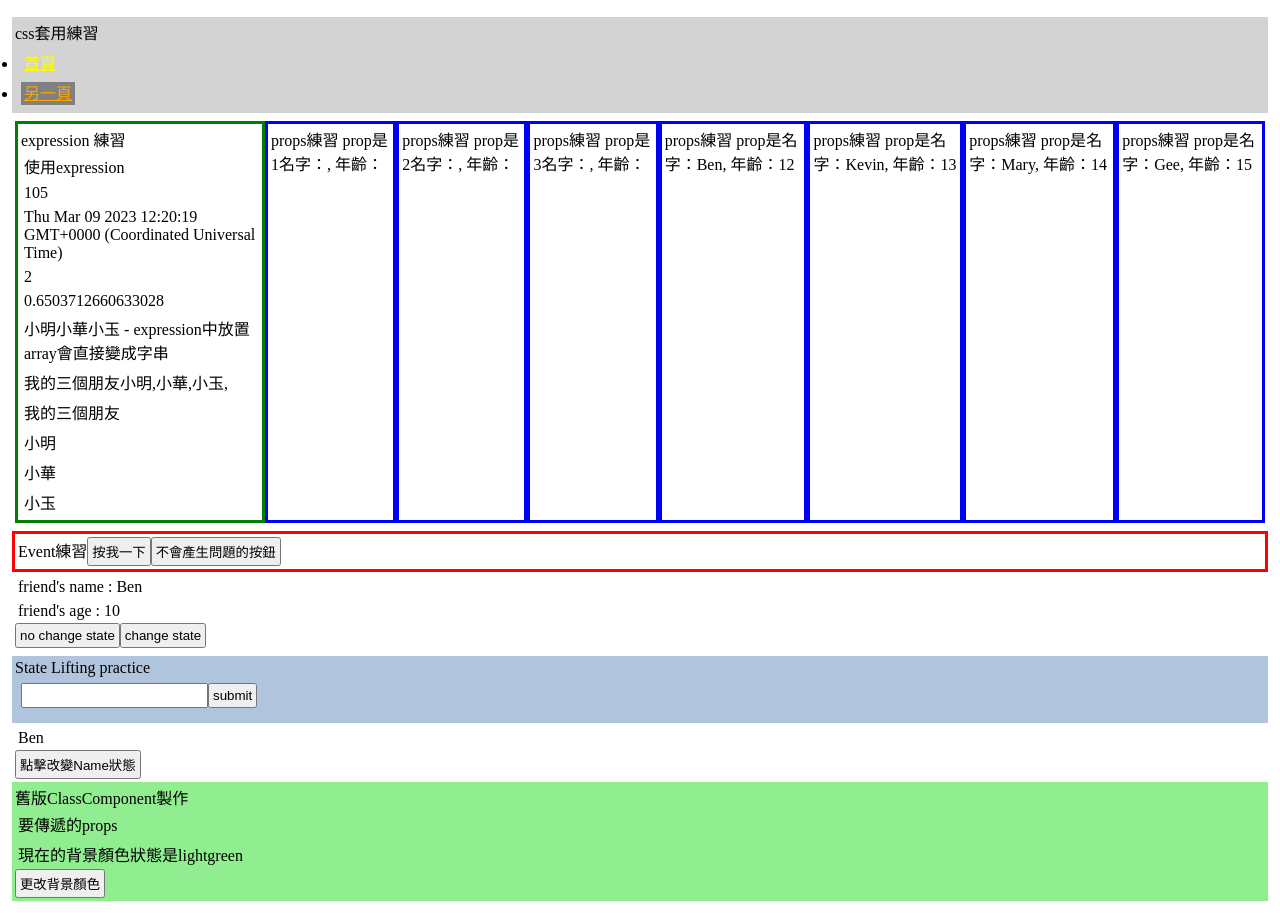
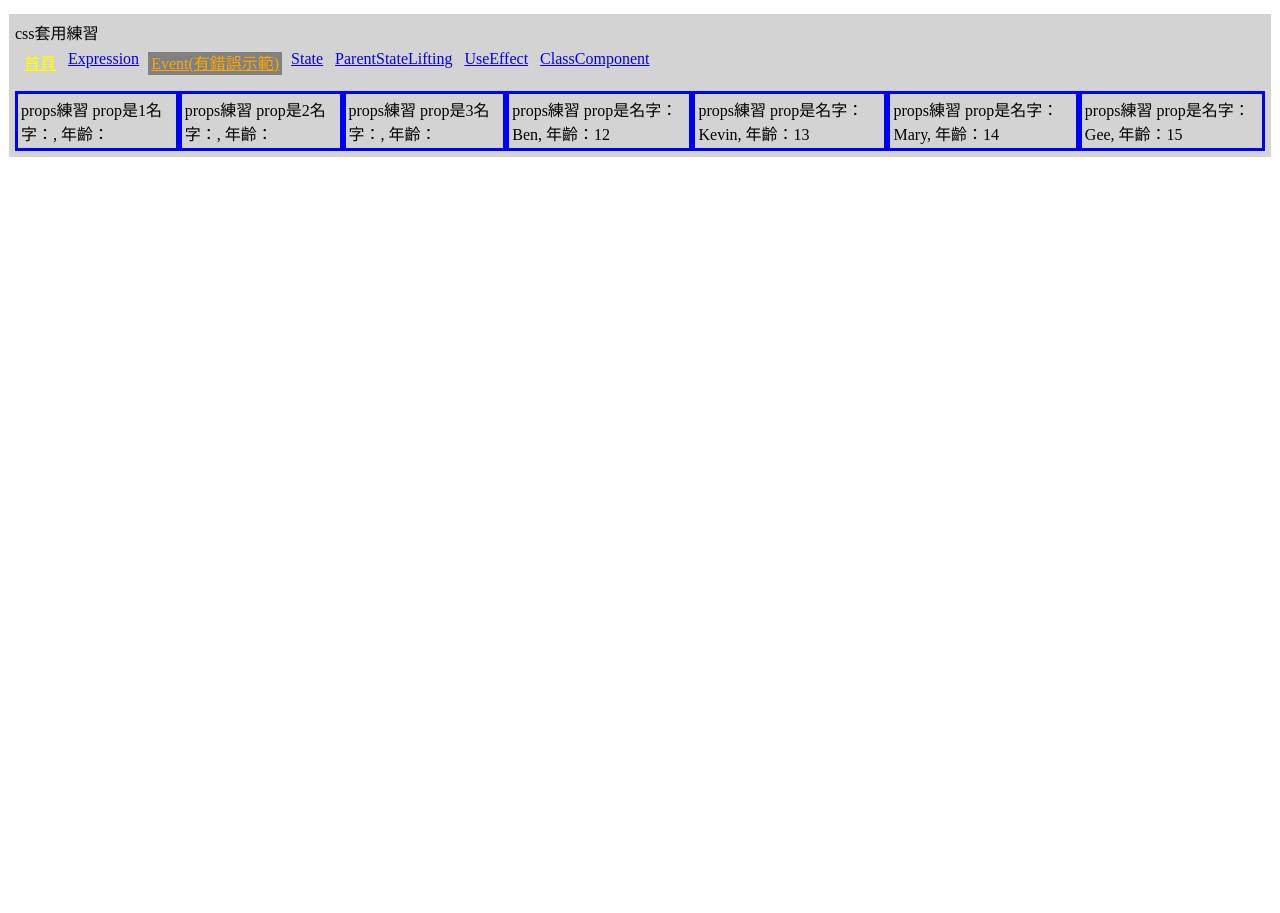
Before and after one commit to thk61159/ReactPractice, a React (Create React App) app: page / in a window 1280 px wide. After the commit the page ends 800 px from the top, so only its background shows below. Built offline with nearby package versions, Linux system fonts and the light colour scheme.

Commit message:
feat: react router

```diff
--- a/package.json
+++ b/package.json
@@ -8,6 +8,7 @@
     "@testing-library/user-event": "^13.5.0",
     "react": "^18.2.0",
     "react-dom": "^18.2.0",
+    "react-router-dom": "^6.8.2",
     "react-scripts": "5.0.1",
     "web-vitals": "^2.1.4"
   },
--- a/src/App.js
+++ b/src/App.js
@@ -1,39 +1,35 @@
+import { BrowserRouter, Routes, Route } from 'react-router-dom'
 import Expression from './Expression'
 import Nav from './Nav'
-import Props from './Props'
+import Homeprops from './Homeprops'
 import Event from './Event'
 import State from './State'
 import ParentStateLifting from './ParentStateLifting'
 import UseEffect from './UseEffect'
 import ClassComponent from './ClassComponent'
-const arrforprops = ['1', '2', '3']
-const people = [
-	{ name: 'Ben', age: 12 },
-	{ name: 'Kevin', age: 13 },
-	{ name: 'Mary', age: 14 },
-	{ name: 'Gee', age: 15 }
-]
+
 function App() {
 	return (
-		<div>
-			<Nav />
-			<div style={{ display: 'flex' }}>
-				<Expression />
-				<Props prop={arrforprops[0]} />
-				<Props prop={arrforprops[1]} />
-				<Props prop={arrforprops[2]} />
-				{people.map((e, index) => (
-					<Props name={e.name} age={e.age} key={index} />
-				))}
-			</div>
-			<Event />
-			<State />
-      <ParentStateLifting />
-      <UseEffect />
-      <ClassComponent anyprop = '要傳遞的props'/>
-		</div>
+		<BrowserRouter>
+			<Routes>
+				<Route path="/" element={<Nav />}>
+					<Route index element={<Homeprops />}></Route>
+					<Route path="Expression" element={<Expression />}></Route>
+					<Route path="Event" element={<Event />}></Route>
+					<Route path="State" element={<State />}></Route>
+					<Route
+						path="ParentStateLifting"
+						element={<ParentStateLifting />}
+					></Route>
+					<Route path="UseEffect" element={<UseEffect />}></Route>
+					<Route
+						path="ClassComponent"
+						element={<ClassComponent anyprop="要傳遞的props" />}
+					></Route>
+				</Route>
+			</Routes>
+		</BrowserRouter>
 	)
-
 }
 
 export default App
--- a/src/Event.js
+++ b/src/Event.js
@@ -13,9 +13,9 @@ const Event = () => {
 		<div className='event'>
 			Event練習
 			<button onClick={clickHandler}>按我一下</button>
-			{/* <button onClick={clickHandler1('會產生問題的寫法')}>
+			<button onClick={clickHandler1('會產生問題的寫法')}>
 				會產生問題的按鈕
-			</button> */}
+			</button>
 			<button onClick={() => clickHandler1('不會產生問題的寫法')}>
 				不會產生問題的按鈕
 			</button>
--- /dev/null
+++ b/src/Homeprops.js
@@ -0,0 +1,23 @@
+import React from 'react'
+import Props from './Props'
+const arrforprops = ['1', '2', '3']
+const people = [
+	{ name: 'Ben', age: 12 },
+	{ name: 'Kevin', age: 13 },
+	{ name: 'Mary', age: 14 },
+	{ name: 'Gee', age: 15 },
+]
+const Homeprops = () => {
+	return (
+		<div style={{ display: 'flex' }}>
+			<Props prop={arrforprops[0]} />
+			<Props prop={arrforprops[1]} />
+			<Props prop={arrforprops[2]} />
+			{people.map((e, index) => (
+				<Props name={e.name} age={e.age} key={index} />
+			))}
+		</div>
+	)
+}
+
+export default Homeprops
--- a/src/Nav.js
+++ b/src/Nav.js
@@ -1,21 +1,42 @@
 import React from 'react'
-
+import { Outlet, Link } from 'react-router-dom'
 const Nav = () => {
 	return (
 		<div className="nav">
+			<nav>
 				css套用練習
-			<ul>
+				<ul style={{ display: 'flex', listStyleType: 'none' }}>
 					<li>
-					<a href="/#" style={{ color: 'yellow' }}>
+						<Link to="/" style={{ color: 'yellow' }}>
 							首頁
-					</a>
+						</Link>
 					</li>
 					<li>
-					<a href="/#" style={{ color: 'orange' , backgroundColor: "gray"}}>
-						另一頁
-					</a>
+						<Link to="/Expression">Expression</Link>
+					</li>
+					<li>
+						<Link
+							to="/Event"
+							style={{ color: 'orange', backgroundColor: 'gray' }}
+						>
+							Event(有錯誤示範)
+						</Link>
+					</li>
+					<li>
+						<Link to="/State">State</Link>
+					</li>
+					<li>
+						<Link to="/ParentStateLifting">ParentStateLifting</Link>
+					</li>
+					<li>
+						<Link to="/UseEffect">UseEffect</Link>
+					</li>
+					<li>
+						<Link to="/ClassComponent">ClassComponent</Link>
 					</li>
 				</ul>
+			</nav>
+			<Outlet />
 		</div>
 	)
 }
--- a/src/State.js
+++ b/src/State.js
@@ -2,7 +2,7 @@ import React, { useState } from 'react'
 
 const State = () => {
 	let age = 10
-	const nonechangstate = () => (name = 'Mr' + name)
+	const nonechangstate = () => (name = 'Mr.' + name)
 	let [name, setName] = useState('Ben')
   const changstate = () => {
 		if (!name.includes('Mr.')) {
```
Also changed, not shown: 1 other file (tests, documents, lock files or other folders). Lines whose indentation alone changed are shown as unchanged.
